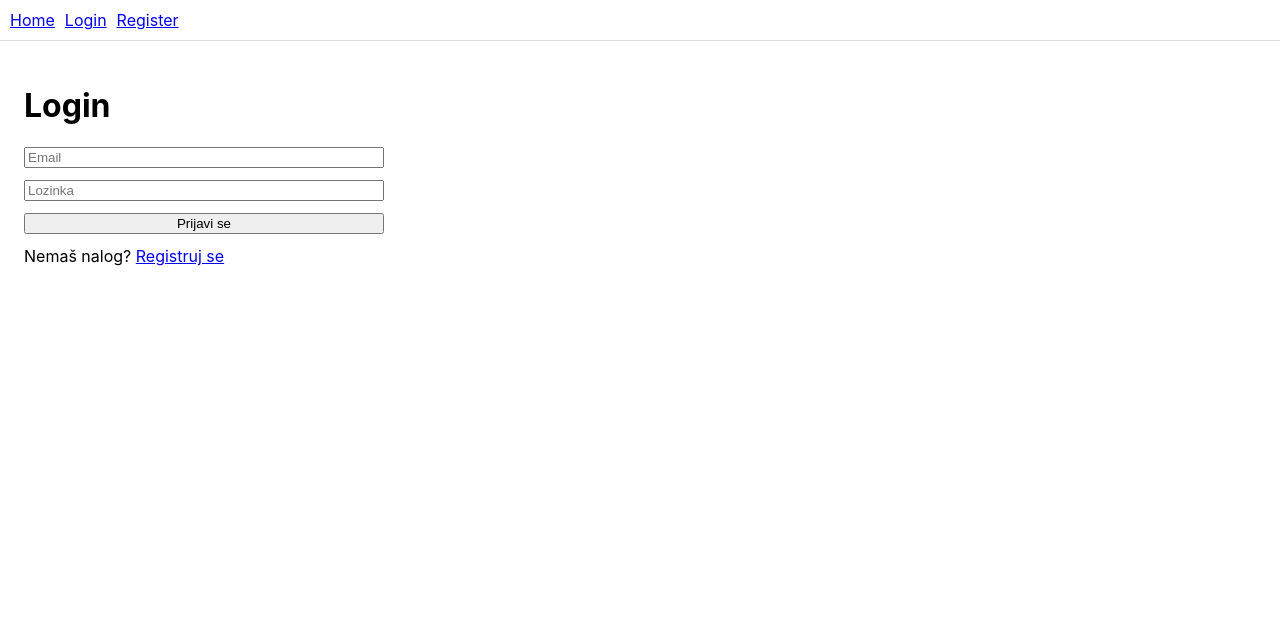
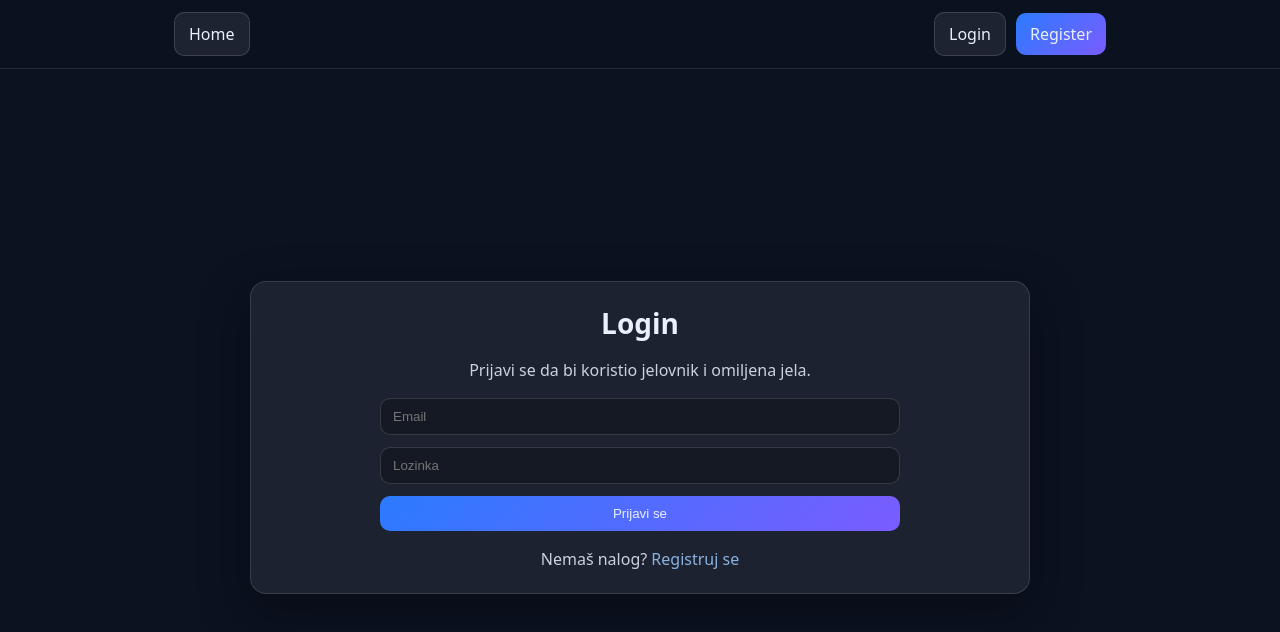
Before and after one commit to ilijamihajlovic6117/restaurant-menu-app, a React (Create React App) app: page /login in a window 1280 px wide. Shown: the top 632 px of the page. Built offline with nearby package versions, Linux system fonts and the light colour scheme.

Commit message:
Ulepšan izgled aplikacije i css svih stranica

```diff
--- a/src/App.css
+++ b/src/App.css
@@ -1,38 +1,181 @@
-.App {
-  text-align: center;
+
+* { box-sizing: border-box; }
+html, body { height: 100%; }
+body {
+  margin: 0;
+  font-family: system-ui, -apple-system, Segoe UI, Roboto, Arial, sans-serif;
+  background: #0b1220;
+  color: #eaf0ff;
 }
 
-.App-logo {
-  height: 40vmin;
-  pointer-events: none;
+
+a { color: #9ecbff; text-decoration: none; }
+a:hover { text-decoration: underline; }
+
+
+.page {
+  padding: 24px;
+  max-width: 980px;
+  margin: 0 auto;
 }
 
-@media (prefers-reduced-motion: no-preference) {
-  .App-logo {
-    animation: App-logo-spin infinite 20s linear;
-  }
+.card {
+  background: rgba(255,255,255,0.06);
+  border: 1px solid rgba(255,255,255,0.10);
+  border-radius: 14px;
+  padding: 16px;
 }
 
-.App-header {
-  background-color: #282c34;
-  min-height: 100vh;
-  display: flex;
-  flex-direction: column;
-  align-items: center;
-  justify-content: center;
-  font-size: calc(10px + 2vmin);
-  color: white;
+h1 { margin: 0 0 12px 0; font-size: 28px; }
+p { line-height: 1.5; }
+
+
+.nav {
+  position: sticky;
+  top: 0;
+  z-index: 10;
+  background: rgba(11,18,32,0.85);
+  backdrop-filter: blur(10px);
+  border-bottom: 1px solid rgba(255,255,255,0.10);
 }
 
-.App-link {
-  color: #61dafb;
+.nav-inner {
+  max-width: 980px;
+  margin: 0 auto;
+  padding: 12px 24px;
+  display: flex;
+  align-items: center;
+  justify-content: space-between;
+  gap: 14px;
 }
 
-@keyframes App-logo-spin {
-  from {
-    transform: rotate(0deg);
-  }
-  to {
-    transform: rotate(360deg);
-  }
+.nav-left, .nav-right {
+  display: flex;
+  align-items: center;
+  gap: 10px;
+  flex-wrap: wrap;
 }
+
+.badge {
+  padding: 6px 10px;
+  border-radius: 999px;
+  background: rgba(255,255,255,0.08);
+  border: 1px solid rgba(255,255,255,0.12);
+}
+
+
+.btn {
+  padding: 10px 14px;
+  border-radius: 10px;
+  border: 1px solid rgba(255,255,255,0.14);
+  background: rgba(255,255,255,0.08);
+  color: #eaf0ff;
+  cursor: pointer;
+}
+.btn:hover { background: rgba(255,255,255,0.12); }
+
+.btn-primary {
+  background: linear-gradient(135deg, #2b7bff, #7a5cff);
+  border: none;
+}
+
+.btn-danger {
+  background: rgba(255, 90, 90, 0.18);
+  border-color: rgba(255, 90, 90, 0.35);
+}
+
+
+.form {
+  display: grid;
+  gap: 12px;
+  max-width: 420px;
+}
+
+.input, .textarea {
+  width: 100%;
+  padding: 10px 12px;
+  border-radius: 10px;
+  border: 1px solid rgba(255,255,255,0.14);
+  background: rgba(0,0,0,0.25);
+  color: #eaf0ff;
+  outline: none;
+}
+
+.input:focus, .textarea:focus {
+  border-color: rgba(158, 203, 255, 0.9);
+  box-shadow: 0 0 0 3px rgba(158, 203, 255, 0.18);
+}
+
+
+.list { margin: 12px 0 0 0; padding: 0; list-style: none; }
+.list-item {
+  display: flex;
+  align-items: center;
+  justify-content: space-between;
+  gap: 12px;
+  padding: 10px 12px;
+  border: 1px solid rgba(255,255,255,0.10);
+  background: rgba(255,255,255,0.04);
+  border-radius: 12px;
+  margin-bottom: 10px;
+}
+.muted { opacity: 0.85; }
+
+
+.page {
+  min-height: calc(100vh - 64px);
+}
+
+
+.page-center {
+  display: grid;
+  place-items: center;
+}
+
+
+.container {
+  width: 100%;
+  max-width: 780px;
+}
+
+
+.card {
+  background: rgba(255,255,255,0.07);
+  border: 1px solid rgba(255,255,255,0.12);
+  border-radius: 16px;
+  padding: 22px;
+  box-shadow: 0 18px 50px rgba(0,0,0,0.35);
+}
+
+
+.center { text-align: center; }
+
+
+.actions-center {
+  display: flex;
+  justify-content: center;
+  gap: 12px;
+  flex-wrap: wrap;
+  margin-top: 14px;
+}
+
+.btn {
+  transition: transform .06s ease, background .15s ease, border-color .15s ease;
+}
+.btn:hover {
+  transform: translateY(-1px);
+  background: rgba(255,255,255,0.12);
+}
+
+.form {
+  max-width: 520px;
+  width: 100%;
+}
+
+.list-item {
+  background: rgba(255,255,255,0.05);
+}
+
+
+.mt-12 { margin-top: 12px; }
+.mt-16 { margin-top: 16px; }
--- a/src/App.js
+++ b/src/App.js
@@ -1,3 +1,6 @@
+
+import "./App.css";
+
 import { BrowserRouter, Routes, Route, Link, Navigate } from "react-router-dom";
 import { AuthProvider, useAuth } from "./context/AuthContext";
 
@@ -21,47 +24,57 @@ function Nav() {
   const isAdmin = user?.role === "admin";
 
   return (
-    <div style={{ padding: 10, borderBottom: "1px solid #ddd" }}>
-      <Link to="/home" style={{ marginRight: 10 }}>
+    <div className="nav">
+      <div className="nav-inner">
+        <div className="nav-left">
+          <Link to="/home" className="btn">
             Home
           </Link>
 
           {user && (
             <>
-          <Link to="/" style={{ marginRight: 10 }}>
+              <Link to="/" className="btn">
                 Jelovnik
               </Link>
-          <Link to="/favorites" style={{ marginRight: 10 }}>
+              <Link to="/favorites" className="btn">
                 Omiljena
               </Link>
-          <Link to="/kurs" style={{ marginRight: 10 }}>
+              <Link to="/kurs" className="btn">
                 Kurs EUR→RSD
               </Link>
             </>
           )}
+        </div>
 
+        <div className="nav-right">
           {!user ? (
             <>
-          <Link to="/login" style={{ marginRight: 10 }}>
+              <Link to="/login" className="btn">
                 Login
               </Link>
-          <Link to="/register">Register</Link>
+              <Link to="/register" className="btn btn-primary">
+                Register
+              </Link>
             </>
           ) : (
             <>
               {isAdmin && (
-            <Link to="/admin" style={{ marginRight: 10 }}>
+                <Link to="/admin" className="btn">
                   Admin
                 </Link>
               )}
 
-          <span style={{ marginRight: 10 }}>
+              <span className="badge">
                 Ulogovan: <b>{user.name}</b> ({user.role})
               </span>
 
-          <button onClick={logout}>Logout</button>
+              <button className="btn btn-danger" onClick={logout}>
+                Logout
+              </button>
             </>
           )}
+        </div>
+      </div>
     </div>
   );
 }
@@ -75,8 +88,6 @@ export default function App() {
         <Routes>
 
           <Route path="/home" element={<HomePage />} />
-
-
           <Route path="/login" element={<LoginPage />} />
           <Route path="/register" element={<RegisterPage />} />
 
@@ -117,7 +128,7 @@ export default function App() {
             }
           />
 
-          {/* ADMIN ONLY */}
+
           <Route
             path="/dodaj"
             element={
@@ -145,7 +156,7 @@ export default function App() {
             }
           />
 
-          {/* FALLBACK */}
+
           <Route path="*" element={<Navigate to="/home" replace />} />
         </Routes>
       </BrowserRouter>
--- a/src/pages/FavoritesPage.jsx
+++ b/src/pages/FavoritesPage.jsx
@@ -24,7 +24,6 @@ export default function FavoritesPage() {
       favs.map((f) => api.get(`/items/${f.itemId}`).then((r) => r.data))
     );
 
-
     const merged = items.map((it) => {
       const f = favs.find((x) => x.itemId === it.id);
       return { ...it, favoriteId: f.id };
@@ -44,26 +43,68 @@ export default function FavoritesPage() {
     loadFavorites();
   };
 
-  if (loading) return <div style={{ padding: 20 }}>Učitavanje...</div>;
+  if (loading) {
+    return (
+      <div className="page page-center">
+        <div className="container">
+          <div className="card center">
+            <h1>Omiljena jela</h1>
+            <p className="muted">Učitavanje...</p>
+          </div>
+        </div>
+      </div>
+    );
+  }
 
   return (
-    <div style={{ padding: 20 }}>
+    <div className="page">
+      <div className="container">
+        <div className="card">
+          <div
+            style={{
+              display: "flex",
+              alignItems: "flex-end",
+              justifyContent: "space-between",
+              gap: 12,
+              flexWrap: "wrap",
+            }}
+          >
+            <div>
               <h1>Omiljena jela</h1>
-      <Link to="/">← Nazad na jelovnik</Link>
+              <p className="muted" style={{ marginTop: 6 }}>
+                {favItems.length
+                  ? `Ukupno: ${favItems.length}`
+                  : "Nemaš sačuvana omiljena jela."}
+              </p>
+            </div>
+
+            <Link className="btn" to="/">
+              ← Nazad na jelovnik
+            </Link>
+          </div>
 
           {favItems.length === 0 ? (
-        <p style={{ marginTop: 12 }}>Nema omiljenih jela.</p>
+            <div className="card mt-16 center" style={{ padding: 16 }}>
+              <p className="muted" style={{ margin: 0 }}>
+                Nema omiljenih jela.
+              </p>
+            </div>
           ) : (
-        <ul style={{ marginTop: 12 }}>
+            <ul className="list mt-16">
               {favItems.map((x) => (
-            <li key={x.id} style={{ marginBottom: 8 }}>
+                <li key={x.id} className="list-item">
+                  <div style={{ display: "grid", gap: 4 }}>
                     <Link to={`/item/${x.id}`}>
                       <b>{x.name}</b>
-              </Link>{" "}
-              — {x.price} RSD
+                    </Link>
+                    <span className="muted">
+                      Cena: <b>{x.price} RSD</b>
+                    </span>
+                  </div>
+
                   <button
+                    className="btn btn-danger"
                     onClick={() => removeFavorite(x.favoriteId)}
-                style={{ marginLeft: 10 }}
                   >
                     Ukloni
                   </button>
@@ -72,5 +113,7 @@ export default function FavoritesPage() {
             </ul>
           )}
         </div>
+      </div>
+    </div>
   );
 }
--- a/src/pages/HomePage.jsx
+++ b/src/pages/HomePage.jsx
@@ -5,27 +5,22 @@ export default function HomePage() {
   const { user } = useAuth();
 
   return (
-    <div style={{ padding: 24 }}>
+    <div className="page page-center">
+      <div className="container">
+        <div className="card center">
           <h1>Restaurant Menu App</h1>
-      <p>
+
+          <p className="muted">
             Aplikacija za pregled jelovnika, detalje jela, omiljena jela i administraciju (CRUD).
           </p>
 
-      <div style={{ display: "flex", gap: 12, marginTop: 16, flexWrap: "wrap" }}>
-        <Link to="/" style={{ padding: "8px 12px", border: "1px solid #ddd" }}>
-          Pogledaj jelovnik
-        </Link>
-
-        <Link to="/favorites" style={{ padding: "8px 12px", border: "1px solid #ddd" }}>
-          Omiljena jela
-        </Link>
-
-        <Link to="/kurs" style={{ padding: "8px 12px", border: "1px solid #ddd" }}>
-          Kurs EUR → RSD
-        </Link>
+          <div className="actions-center">
+            <Link to="/" className="btn">Pogledaj jelovnik</Link>
+            <Link to="/favorites" className="btn">Omiljena jela</Link>
+            <Link to="/kurs" className="btn">Kurs EUR → RSD</Link>
           </div>
 
-      <div style={{ marginTop: 20, padding: 12, border: "1px solid #eee" }}>
+          <div className="card mt-16" style={{ padding: 16 }}>
             {user ? (
               <p>
                 Ulogovan si kao <b>{user.name}</b> ({user.role}).
@@ -38,5 +33,7 @@ export default function HomePage() {
             )}
           </div>
         </div>
+      </div>
+    </div>
   );
 }
--- a/src/pages/LoginPage.jsx
+++ b/src/pages/LoginPage.jsx
@@ -18,7 +18,9 @@ export default function LoginPage() {
     }
 
     const res = await api.get(
-      `/users?email=${encodeURIComponent(email.trim())}&password=${encodeURIComponent(password)}`
+      `/users?email=${encodeURIComponent(email.trim())}&password=${encodeURIComponent(
+        password
+      )}`
     );
 
     if (res.data.length === 0) {
@@ -33,27 +35,38 @@ export default function LoginPage() {
   };
 
   return (
-    <div style={{ padding: 24 }}>
+    <div className="page page-center">
+      <div className="container">
+        <div className="card center">
           <h1>Login</h1>
+          <p className="muted">Prijavi se da bi koristio jelovnik i omiljena jela.</p>
 
-      <form onSubmit={handleSubmit} style={{ display: "grid", gap: 12, maxWidth: 360 }}>
+          <form onSubmit={handleSubmit} className="form mt-16" style={{ marginInline: "auto" }}>
             <input
+              className="input"
               placeholder="Email"
               value={email}
               onChange={(e) => setEmail(e.target.value)}
             />
+
             <input
+              className="input"
               placeholder="Lozinka"
               type="password"
               value={password}
               onChange={(e) => setPassword(e.target.value)}
             />
-        <button type="submit">Prijavi se</button>
+
+            <button className="btn btn-primary" type="submit">
+              Prijavi se
+            </button>
           </form>
 
-      <p style={{ marginTop: 12 }}>
+          <p className="muted mt-16" style={{ marginBottom: 0 }}>
             Nemaš nalog? <Link to="/register">Registruj se</Link>
           </p>
         </div>
+      </div>
+    </div>
   );
 }
```
Also changed, not shown: src/pages/AddItem.jsx (+33 -7 lines), src/pages/AdminPanel.jsx (+39 -7 lines), src/pages/EditItem.jsx (+33 -7 lines), src/pages/ItemDetails.jsx (+44 -12 lines), src/pages/MenuList.jsx (+38 -14 lines), src/pages/RegisterPage.jsx (+18 -5 lines). Lines whose indentation alone changed are shown as unchanged.
